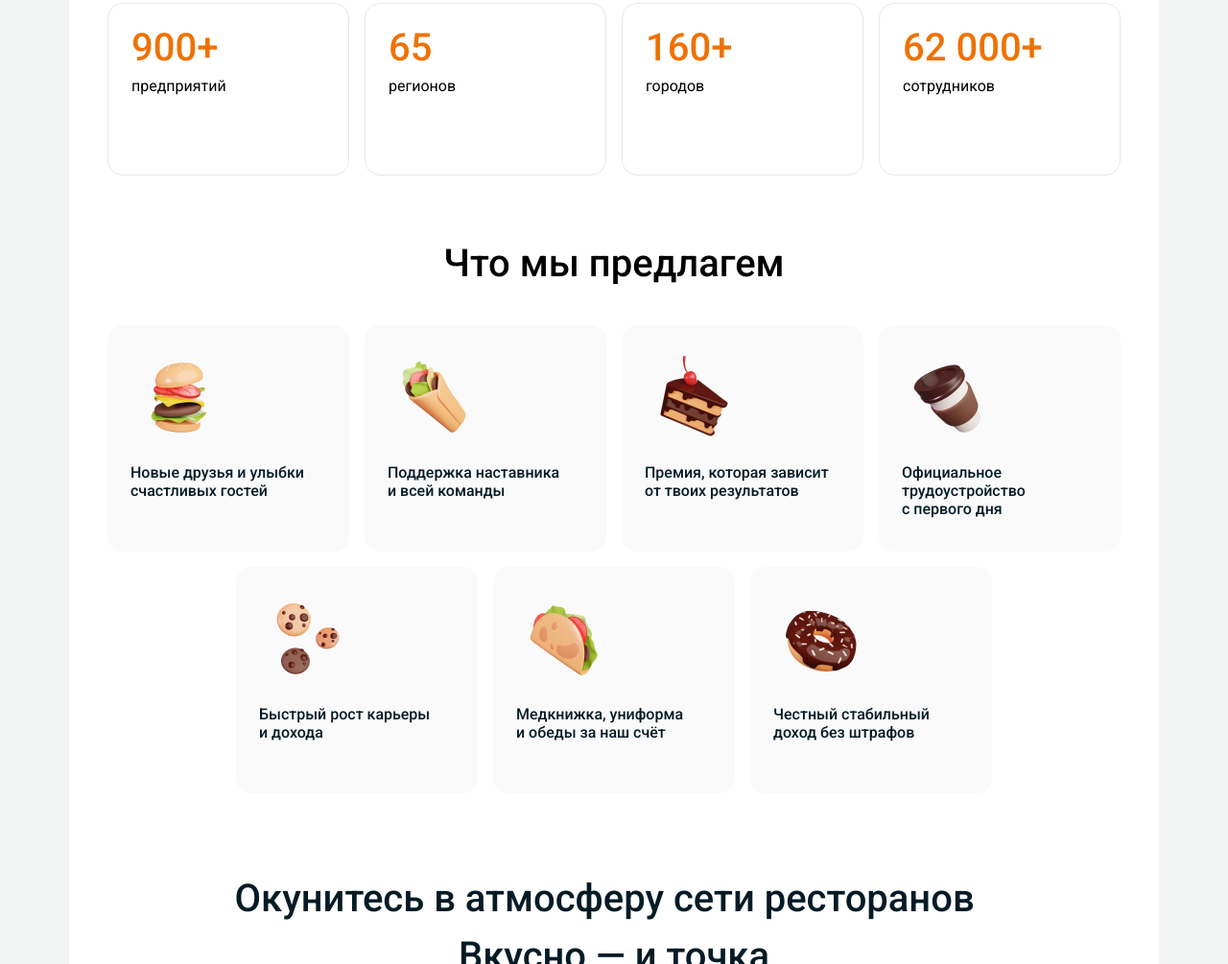
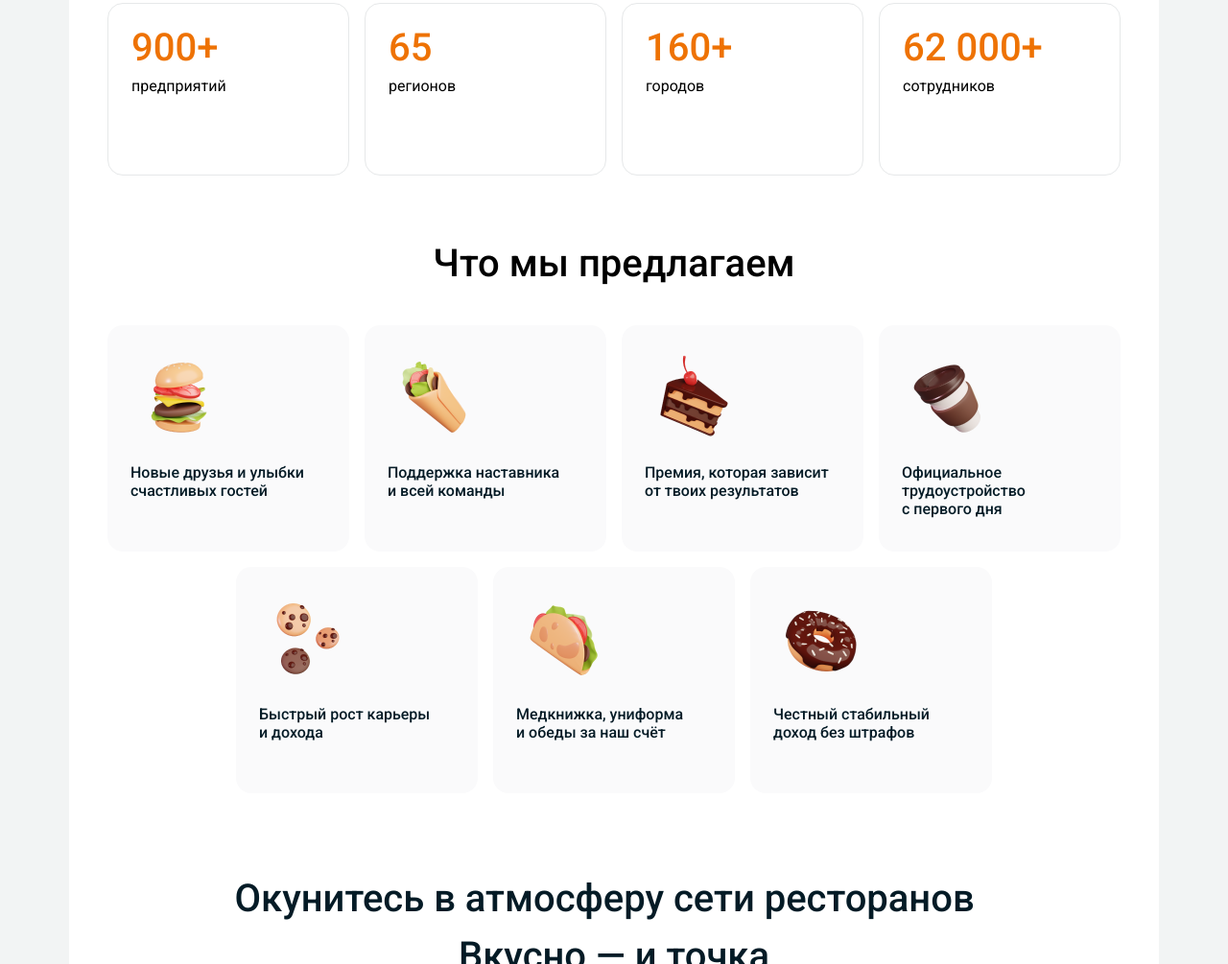
Before and after one commit to AnnaVyatkina/Vkusno-i-tochka-page, a plain HTML site: page index.html in a window 1280 px wide. Shown: the part 1349-2354 px from the top of the page at 96% size. Drawn offline with Linux system fonts and the light colour scheme.

Commit message:
Update index.html

```diff
--- a/index.html
+++ b/index.html
@@ -86,7 +86,7 @@
           </section>
           <section class="offer">
             <div class="offer-container">
-            <h2>Что мы предлагем</h2>
+            <h2>Что мы предлагаем</h2>
             <div class="offer-blocks">
                 <div class="offer-block">
                     <img src="burger.png" alt="">
```
